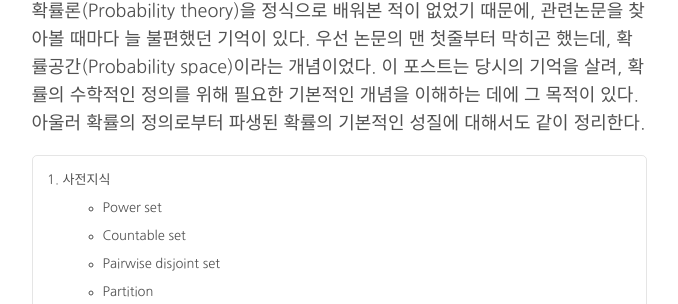
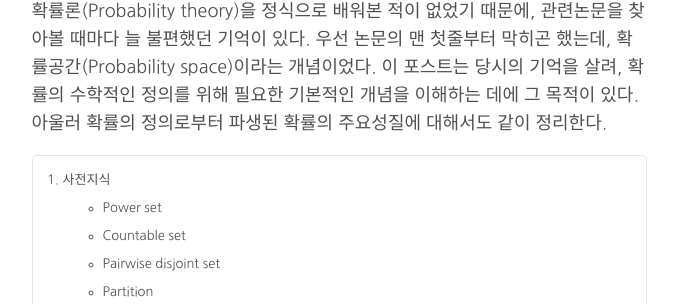
Before and after one commit to gem763/gem763.github.io, a Jekyll site: the page built from _posts/2018-08-30-확률의-이해.md, in a window 1280 px wide and 900 px high. Shown: the part 252-556 px from the top of the window, without its empty margins (301-979 px from the left). Built offline with Jekyll 4.4.1, drawn with Linux system fonts in a browser that asks for light colours; formulas are drawn with MathJax 3; comment, search, counter and statistics services are not loaded.

Commit message:
_posts/2018-08-30-확률의-이해.md updated from https://stackedit.io/

```diff
--- a/_posts/2018-08-30-확률의-이해.md
+++ b/_posts/2018-08-30-확률의-이해.md
@@ -7,7 +7,7 @@ excerpt_separator: <!--more-->
 
 ---
 
-확률론(Probability theory)을 정식으로 배워본 적이 없었기 때문에, 관련논문을 찾아볼 때마다 늘 불편했던 기억이 있다. 우선 논문의 맨 첫줄부터 막히곤 했는데, 확률공간(Probability space)이라는 개념이었다. 이 포스트는 당시의 기억을 살려, 확률의 수학적인 정의를 위해 필요한 기본적인 개념을 이해하는 데에 그 목적이 있다. 아울러 확률의 정의로부터 파생된 확률의 기본적인 성질에 대해서도 같이 정리한다.
+확률론(Probability theory)을 정식으로 배워본 적이 없었기 때문에, 관련논문을 찾아볼 때마다 늘 불편했던 기억이 있다. 우선 논문의 맨 첫줄부터 막히곤 했는데, 확률공간(Probability space)이라는 개념이었다. 이 포스트는 당시의 기억을 살려, 확률의 수학적인 정의를 위해 필요한 기본적인 개념을 이해하는 데에 그 목적이 있다. 아울러 확률의 정의로부터 파생된 확률의 주요성질에 대해서도 같이 정리한다.
 <!--more-->
 
 * TOC
```
